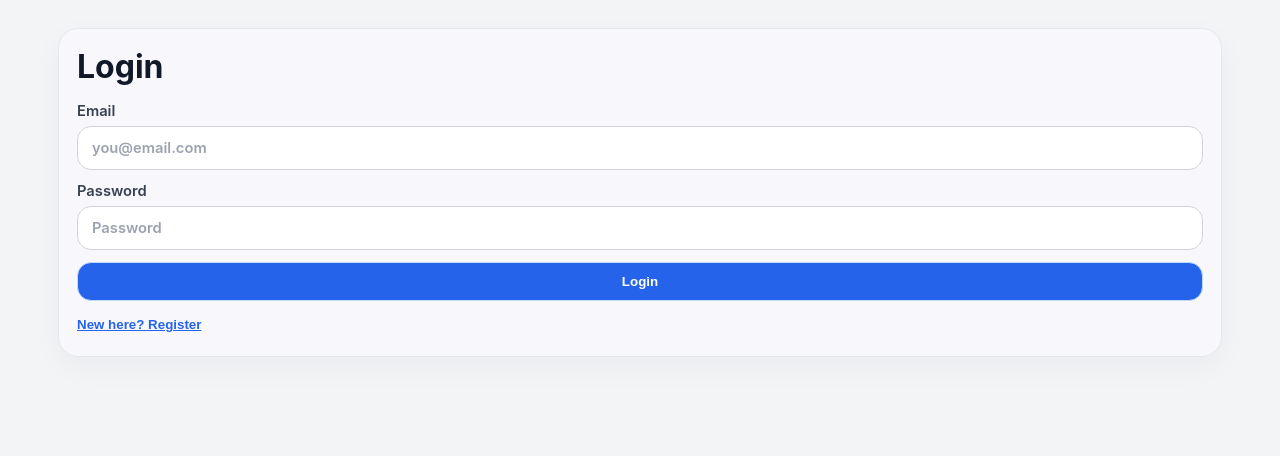
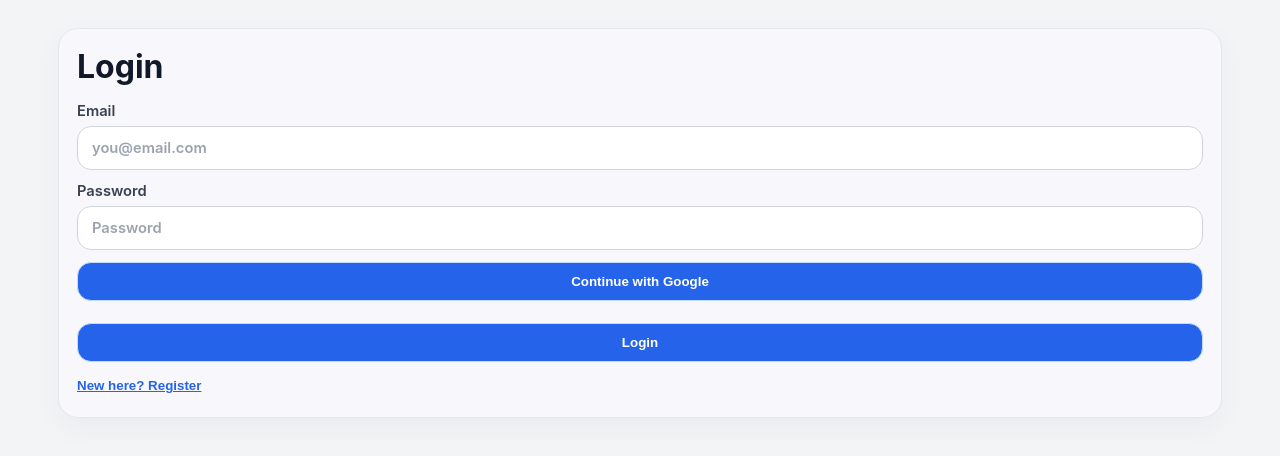
Before and after one commit to cb2k13/Poker-Tracker, a React (Vite) app: page /auth in a window 1280 px wide. Shown: the top 456 px of the page. Built offline with nearby package versions, Linux system fonts and the light colour scheme; no server answers.

Commit message:
Google auth

```diff
--- a/src/pages/AuthPage.jsx
+++ b/src/pages/AuthPage.jsx
@@ -4,7 +4,7 @@ import { useNavigate } from "react-router-dom";
 
 export default function AuthPage() {
   const nav = useNavigate();
-  const [mode, setMode] = useState("login");
+  const [mode, setMode] = useState("login"); // "login" | "register"
   const [name, setName] = useState("");
   const [email, setEmail] = useState("");
   const [password, setPassword] = useState("");
@@ -19,6 +19,26 @@ export default function AuthPage() {
       ? "https://poker-tracker-jade.vercel.app/auth/callback"
       : "http://localhost:5173/auth/callback";
   }, []);
+
+  const signInWithGoogle = async () => {
+    setErr("");
+    setMsg("");
+    setLoading(true);
+
+    try {
+      const { error } = await supabase.auth.signInWithOAuth({
+        provider: "google",
+        options: {
+          redirectTo,
+        },
+      });
+
+      if (error) throw error;
+    } catch (e) {
+      setErr(e?.message || "Google sign-in failed");
+      setLoading(false);
+    }
+  };
 
   const submit = async (e) => {
     e.preventDefault();
@@ -37,7 +57,6 @@ export default function AuthPage() {
             emailRedirectTo: redirectTo,
           },
         });
-
         if (error) throw error;
 
         setMsg("Account created. Check your email to confirm your account, then come back to login.");
@@ -46,24 +65,18 @@ export default function AuthPage() {
         return;
       }
 
-      const { error } = await supabase.auth.signInWithPassword({
-        email,
-        password,
-      });
-
+      const { error } = await supabase.auth.signInWithPassword({ email, password });
       if (error) {
         const message = error.message || "Login failed";
-
         if (message.toLowerCase().includes("email not confirmed")) {
           setErr("Email not confirmed. Please confirm your email (or resend the confirmation).");
           setShowResend(true);
           return;
         }
-
         throw error;
       }
 
-      nav("/dashboard", { replace: true });
+      nav("/");
     } catch (e2) {
       setErr(e2?.message || "Auth error");
     } finally {
@@ -82,9 +95,7 @@ export default function AuthPage() {
         email,
         options: { emailRedirectTo: redirectTo },
       });
-
       if (error) throw error;
-
       setMsg("Confirmation email sent. Check your inbox/spam.");
     } catch (e2) {
       setErr(e2?.message || "Could not resend email");
@@ -102,11 +113,7 @@ export default function AuthPage() {
           {mode === "register" && (
             <label>
               Name
-              <input
-                value={name}
-                onChange={(e) => setName(e.target.value)}
-                placeholder="Name"
-              />
+              <input value={name} onChange={(e) => setName(e.target.value)} placeholder="Name" />
             </label>
           )}
 
@@ -144,6 +151,16 @@ export default function AuthPage() {
             </button>
           ) : null}
 
+          <button
+            type="button"
+            className="btn"
+            onClick={signInWithGoogle}
+            disabled={loading}
+            style={{ marginBottom: 10 }}
+          >
+            {loading ? "..." : "Continue with Google"}
+          </button>
+
           <button className="btn" disabled={loading}>
             {loading ? "..." : mode === "login" ? "Login" : "Register"}
           </button>
@@ -151,19 +168,11 @@ export default function AuthPage() {
 
         <div className="switchRow">
           {mode === "login" ? (
-            <button
-              className="linkBtn"
-              onClick={() => setMode("register")}
-              type="button"
-            >
+            <button className="linkBtn" onClick={() => setMode("register")} type="button">
               New here? Register
             </button>
           ) : (
-            <button
-              className="linkBtn"
-              onClick={() => setMode("login")}
-              type="button"
-            >
+            <button className="linkBtn" onClick={() => setMode("login")} type="button">
               Already have an account? Login
             </button>
           )}
```
